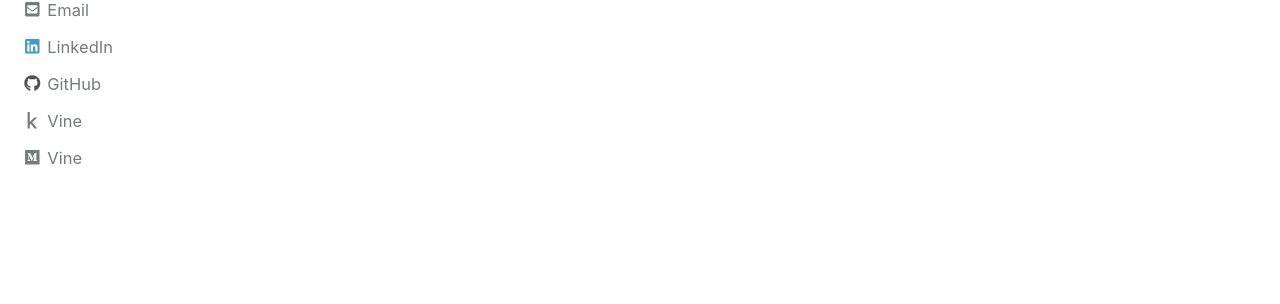
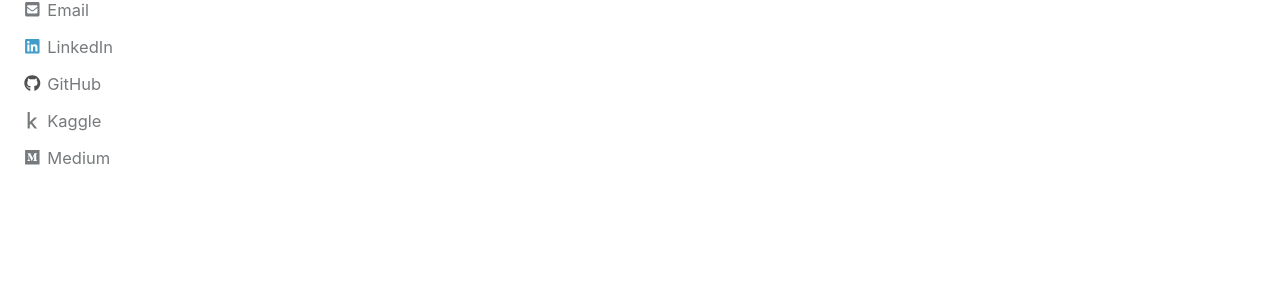
Before and after one commit to nitsg2530/nitsg2530.github.io, a Jekyll site: the page built from index.html, in a window 1280 px wide and 900 px high, scrolled down 744 px. Shown: the part 146-450 px from the top of the window. Built offline with Jekyll 4.4.1, drawn with Linux system fonts in a browser that asks for light colours; nearby versions of some CDN libraries; the list of posts is cut into pages by our own code.

Commit message:
Social media 2

```diff
--- a/_config.yml
+++ b/_config.yml
@@ -100,7 +100,7 @@ author:
   github           : "nitsg2530"
   gitlab           :
   google_plus      :
-  kaggle           : "https://www.kaggle.com/ng2530"
+  kaggle           : "ng2530"
   keybase          :
   instagram        :
   lastfm           :
--- a/_includes/author-profile.html
+++ b/_includes/author-profile.html
@@ -259,14 +259,14 @@
       {% if author.kaggle %}
         <li>
           <a href="https://www.kaggle.com/{{ author.kaggle }}" itemprop="sameAs">
-            <i class="fab fa-fw fa-kaggle" aria-hidden="true"></i> Vine
+            <i class="fab fa-fw fa-kaggle" aria-hidden="true"></i> Kaggle
           </a>
         </li>
       {% endif %}
       {% if author.medium %}
         <li>
-          <a href="https://www.kaggle.com/{{ author.medium }}" itemprop="sameAs">
-            <i class="fab fa-fw fa-medium" aria-hidden="true"></i> Vine
+          <a href="https://www.medium.com/{{ author.medium }}" itemprop="sameAs">
+            <i class="fab fa-fw fa-medium" aria-hidden="true"></i> Medium
           </a>
         </li>
       {% endif %}
```
